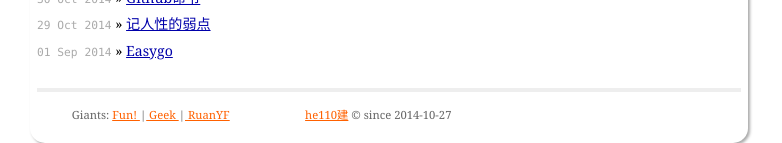
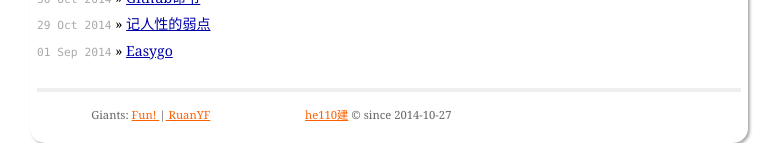
Before and after one commit to he110jian/he110jian.github.io, a Jekyll site: the page built from index.html, in a window 1280 px wide. Shown: the part 880-1023 px from the top of the page, without its empty margins (251-1033 px from the left). Built offline with Jekyll 4.4.1, drawn with Linux system fonts in a browser that asks for light colours; comment, search, counter and statistics services are not loaded.

Commit message:
Update default.html

```diff
--- a/_layouts/default.html
+++ b/_layouts/default.html
@@ -27,7 +27,7 @@
     <div class="contact">
       <div class="contactItem">
       <p>
-         Giants: <a href="http://livenote.sinaapp.com/draw.php" target="_blank"> Fun! </a>|<a href="http://geek.csdn.net/" target="_blank"> Geek </a>|<a href="http://ruanyifeng.com/blog/" target="_blank"> RuanYF </a>
+         Giants: <a href="http://livenote.sinaapp.com/draw.php" target="_blank"> Fun! </a>|<a href="http://ruanyifeng.com/blog/" target="_blank"> RuanYF </a>
       </p>
     </div>
       <div class="contactItem">
```
